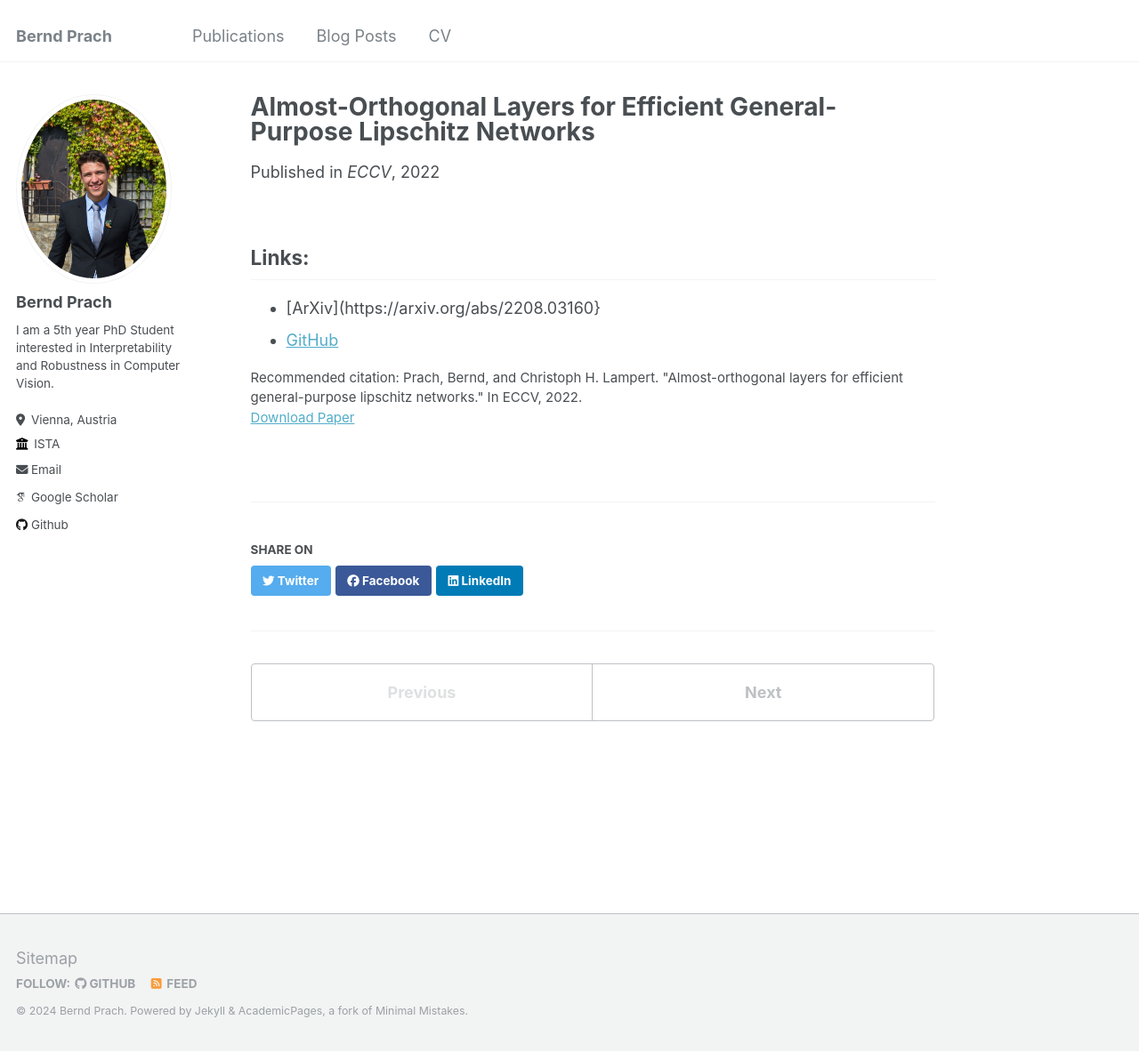
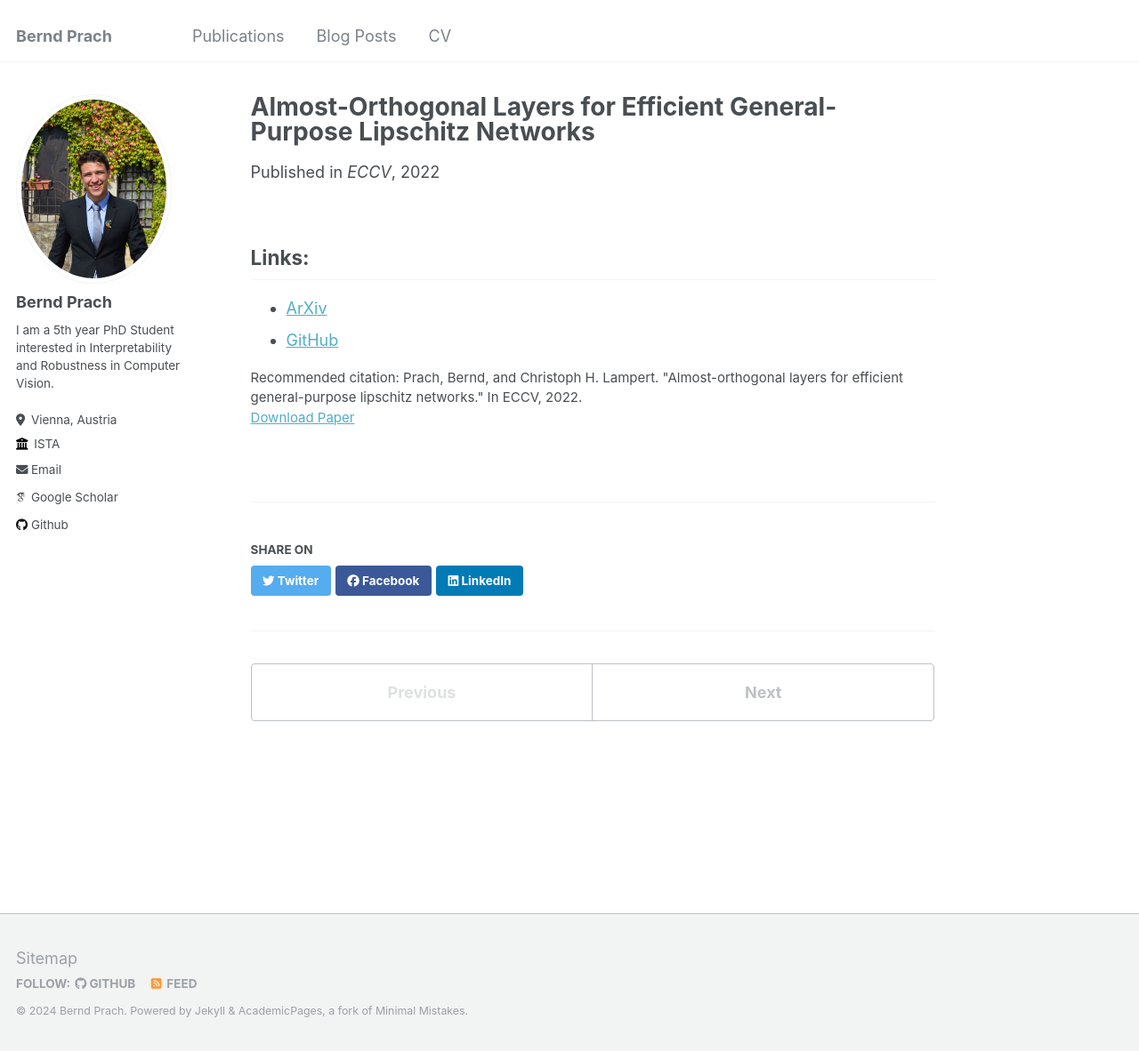
Before and after one commit to berndprach/berndprach.github.io, a Jekyll site: the page built from _publications/Almost-orthogonal_layers.md, in a window 1280 px wide and 1183 px high. Shown: the whole window at 89% size. Built offline with Jekyll 4.4.1, drawn with Linux system fonts in a browser that asks for light colours; some web fonts are replaced.

Commit message:
Update Almost-orthogonal_layers.md

```diff
--- a/_publications/Almost-orthogonal_layers.md
+++ b/_publications/Almost-orthogonal_layers.md
@@ -10,5 +10,5 @@ citation: 'Prach, Bernd, and Christoph H. Lampert. "Almost-orthogonal layers for
 ---
 
 ## Links:
-- [ArXiv](https://arxiv.org/abs/2208.03160}
+- [ArXiv](https://arxiv.org/abs/2208.03160)
 - [GitHub](https://github.com/berndprach/AOL)
```
